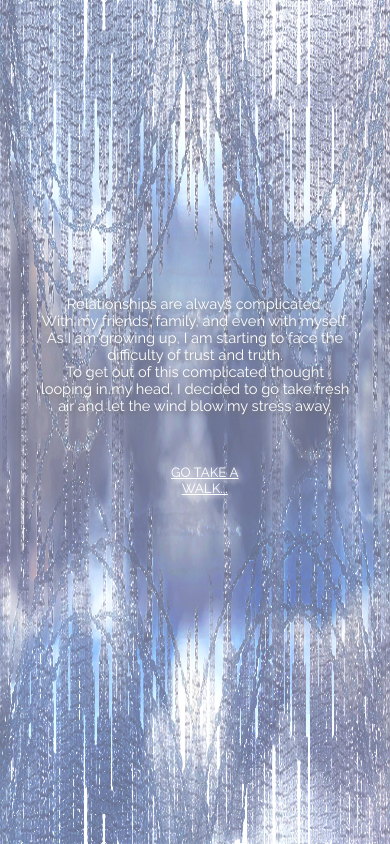
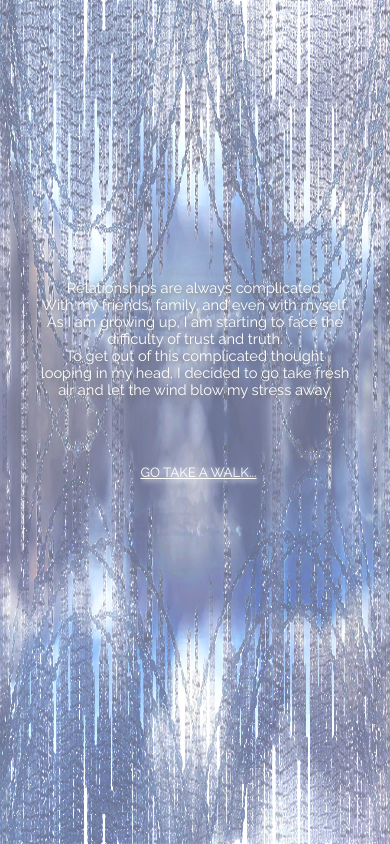
Before and after one commit to AoiSejima/storytelling, a plain HTML site: page index.html in a window 390 px wide. Drawn offline with Linux system fonts and the light colour scheme.

Commit message:
updated media

```diff
--- a/style.css
+++ b/style.css
@@ -40,7 +40,7 @@ a {
 
     a {
         font-size: 18pt;
-        margin: 60vh 38vw auto 39vw;
+        margin: 60vh 36vw auto 37vw;
     }
 }
 
@@ -48,12 +48,12 @@ a {
 @media (max-width: 768px) {
     p {
         font-size: 11pt;
-        margin: 35vh 10vw auto 10vw;
+        margin: 33vh 10vw auto 10vw;
     }
 
     a {
         font-size: 10pt;
-        margin: 55vh 33vw auto 38vw;
+        margin: 55vh 31vw auto 36vw;
         text-shadow: 2px 2px 5px white;
     }
 }
```
